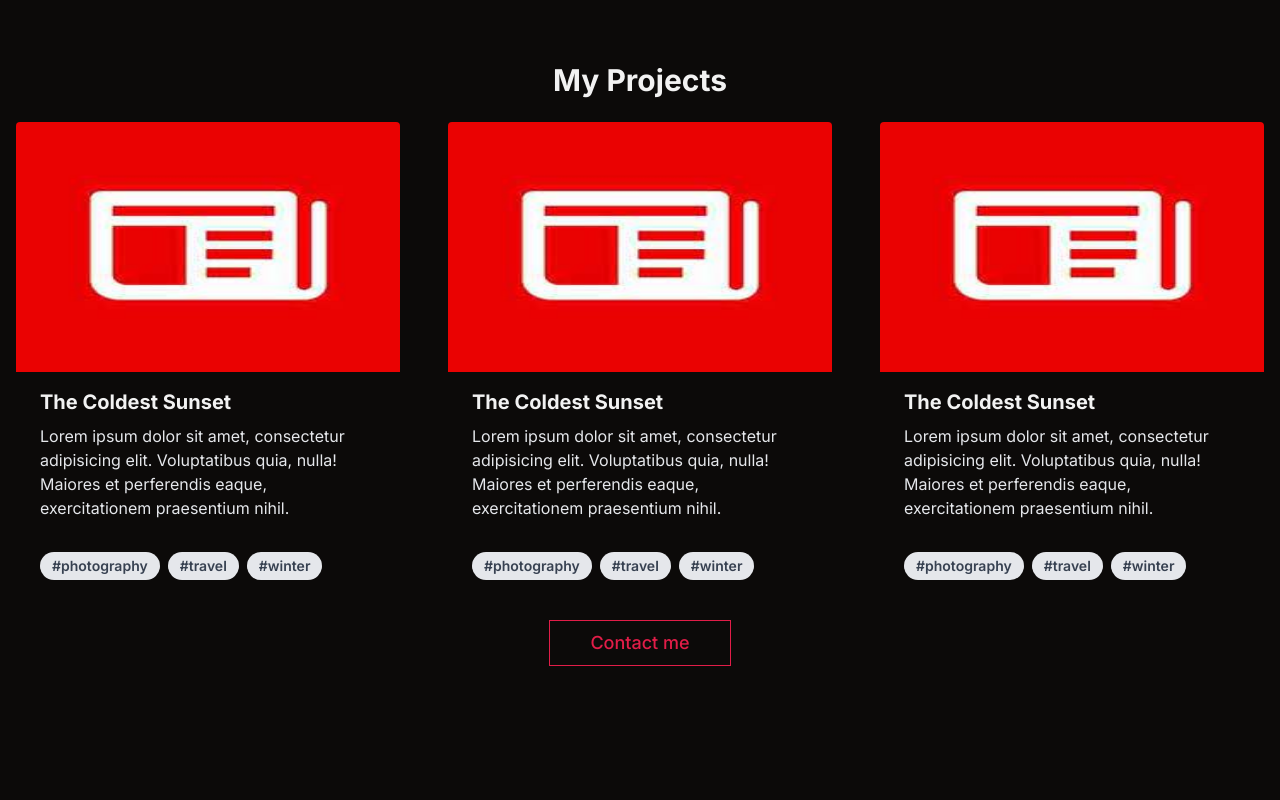
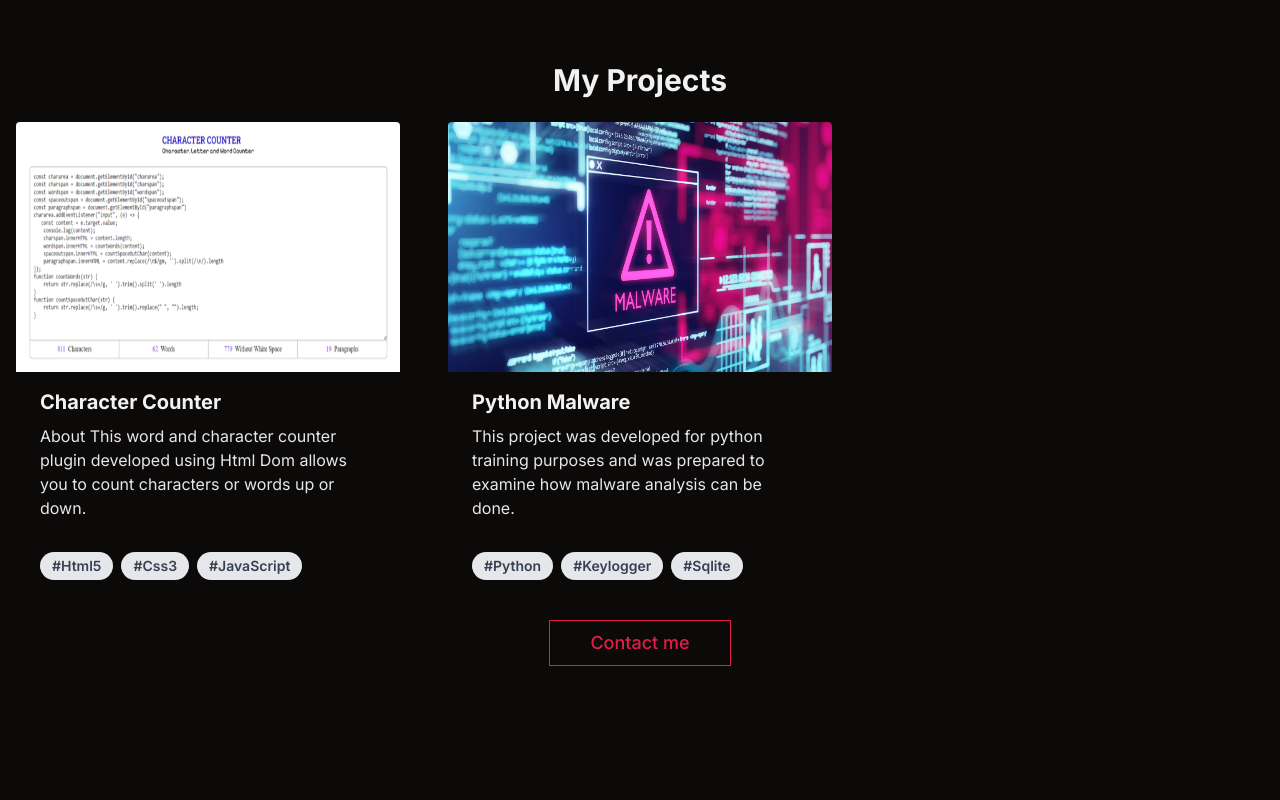
Before and after one commit to mustafakemalgordesli/mustafagordesli.com.tr, a Next.js app: page / in a window 1280 px wide. Shown: the part 2480-3280 px from the top of the page. Built offline with nearby package versions, Linux system fonts and the light colour scheme.

Commit message:
Update project section

```diff
--- a/components/project-list.jsx
+++ b/components/project-list.jsx
@@ -3,6 +3,63 @@
 import Image from 'next/image';
 import { Skeleton } from '@/components/ui/skeleton';
 import { useState } from 'react';
+
+const staticProjects = [
+    {
+        id: 1,
+        imageUrl: '/char-counter.png',
+        title: 'Character Counter',
+        content:
+            'About This word and character counter plugin developed using Html Dom allows you to count characters or words up or down.',
+        hastags: [
+            {
+                id: 4,
+                title: 'Html5',
+                published: true,
+                projectId: 1,
+            },
+            {
+                id: 5,
+                title: 'Css3',
+                published: true,
+                projectId: 1,
+            },
+            {
+                id: 6,
+                title: 'JavaScript',
+                published: true,
+                projectId: 1,
+            },
+        ],
+    },
+    {
+        id: 2,
+        imageUrl: '/malware-header.jpg',
+        title: 'Python Malware',
+        content:
+            'This project was developed for python training purposes and was prepared to examine how malware analysis can be done.',
+        hastags: [
+            {
+                id: 1,
+                title: 'Python',
+                published: true,
+                projectId: 2,
+            },
+            {
+                id: 2,
+                title: 'Keylogger',
+                published: true,
+                projectId: 2,
+            },
+            {
+                id: 3,
+                title: 'Sqlite',
+                published: true,
+                projectId: 2,
+            },
+        ],
+    },
+];
 
 export default function ProjectList() {
     const [isLoading, SetLoading] = useState(false);
@@ -17,9 +74,9 @@ export default function ProjectList() {
                 </>
             ) : (
                 <>
-                    <ProjectCard />
-                    <ProjectCard />
-                    <ProjectCard />
+                    {staticProjects.map((element) => (
+                        <ProjectCard project={element} key={element.id} />
+                    ))}
                 </>
             )}
         </>
@@ -45,35 +102,32 @@ const ProjectCardLoading = () => {
     );
 };
 
-const ProjectCard = () => {
+const ProjectCard = ({ project }) => {
     return (
         <div className="max-w-sm mx-auto rounded overflow-hidden shadow-lg dark:shadow-none">
             <div className="h-[250px] w-full relative">
                 <Image
                     className="w-full"
-                    src="/news.jpeg"
+                    src={project.imageUrl}
                     alt="Sunset in the mountains"
                     fill={true}
                 />
             </div>
             <div className="px-6 py-4">
-                <div className="font-bold text-xl mb-2">The Coldest Sunset</div>
+                <div className="font-bold text-xl mb-2">{project.title}</div>
                 <p className="text-gray-700 text-base dark:text-gray-200">
-                    Lorem ipsum dolor sit amet, consectetur adipisicing elit.
-                    Voluptatibus quia, nulla! Maiores et perferendis eaque,
-                    exercitationem praesentium nihil.
+                    {project.content}
                 </p>
             </div>
             <div className="px-6 pt-4 pb-2">
-                <span className="inline-block bg-gray-200 rounded-full px-3 py-1 text-sm font-semibold text-gray-700 mr-2 mb-2">
-                    #photography
-                </span>
-                <span className="inline-block bg-gray-200 rounded-full px-3 py-1 text-sm font-semibold text-gray-700 mr-2 mb-2">
-                    #travel
-                </span>
-                <span className="inline-block bg-gray-200 rounded-full px-3 py-1 text-sm font-semibold text-gray-700 mr-2 mb-2">
-                    #winter
-                </span>
+                {project.hastags.map((element) => (
+                    <span
+                        key={element.id}
+                        className="inline-block bg-gray-200 rounded-full px-3 py-1 text-sm font-semibold text-gray-700 mr-2 mb-2"
+                    >
+                        #{element.title}
+                    </span>
+                ))}
             </div>
         </div>
     );
--- a/layouts/contact.jsx
+++ b/layouts/contact.jsx
@@ -15,12 +15,12 @@ export default function Contact() {
                         <h2 className="text-dark mb-6 text-[32px] font-bold uppercase sm:text-[40px] lg:text-[36px] xl:text-[40px]">
                             GET IN TOUCH WITH US
                         </h2>
-                        <p className="text-body-color mb-9 text-base leading-relaxed">
+                        {/* <p className="text-body-color mb-9 text-base leading-relaxed">
                             Lorem ipsum dolor sit amet, consectetur adipiscing
                             elit, sed do eius tempor incididunt ut labore et
                             dolore magna aliqua. Ut enim adiqua minim veniam
                             quis nostrud exercitation ullamco
-                        </p>
+                        </p> */}
                         <div className="mb-8 flex w-full max-w-[370px]">
                             <div className="bg-primary text-primary mr-6 flex h-[60px] w-full max-w-[60px] items-center justify-center overflow-hidden rounded bg-opacity-5 sm:h-[70px] sm:max-w-[70px]">
                                 <svg
@@ -37,7 +37,7 @@ export default function Contact() {
                                     Location
                                 </h4>
                                 <p className="text-body-color text-base">
-                                    Balıkesir/Turkey
+                                    Balıkesir / Türkiye
                                 </p>
                             </div>
                         </div>
```
Also changed, not shown: public/char-counter.png (added), public/malware-header.jpg (added).
